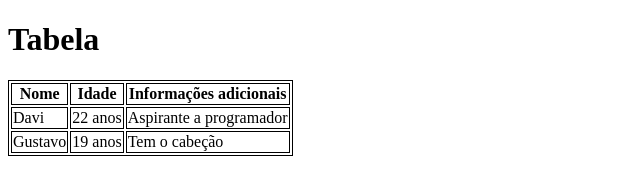
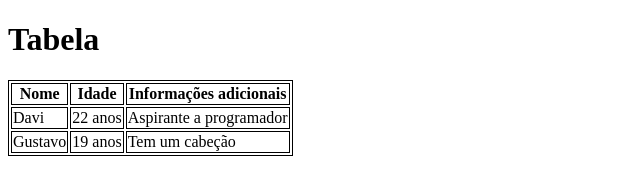
Before and after one commit to davi-fsales/aula-tabela, a plain HTML site: page index.html in a window 1280 px wide. Shown: the full height of the page, 0-640 px from the left. Drawn offline with Linux system fonts and the light colour scheme.

Commit message:
mudando de o cabeção para um cabeção

```diff
--- a/index.html
+++ b/index.html
@@ -35,7 +35,7 @@
             <tr>
                 <td>Gustavo</td>
                 <td>19 anos</td>
-                <td>Tem o cabeção</td>
+                <td>Tem um cabeção</td>
             </tr>
         </tbody>
 
```
